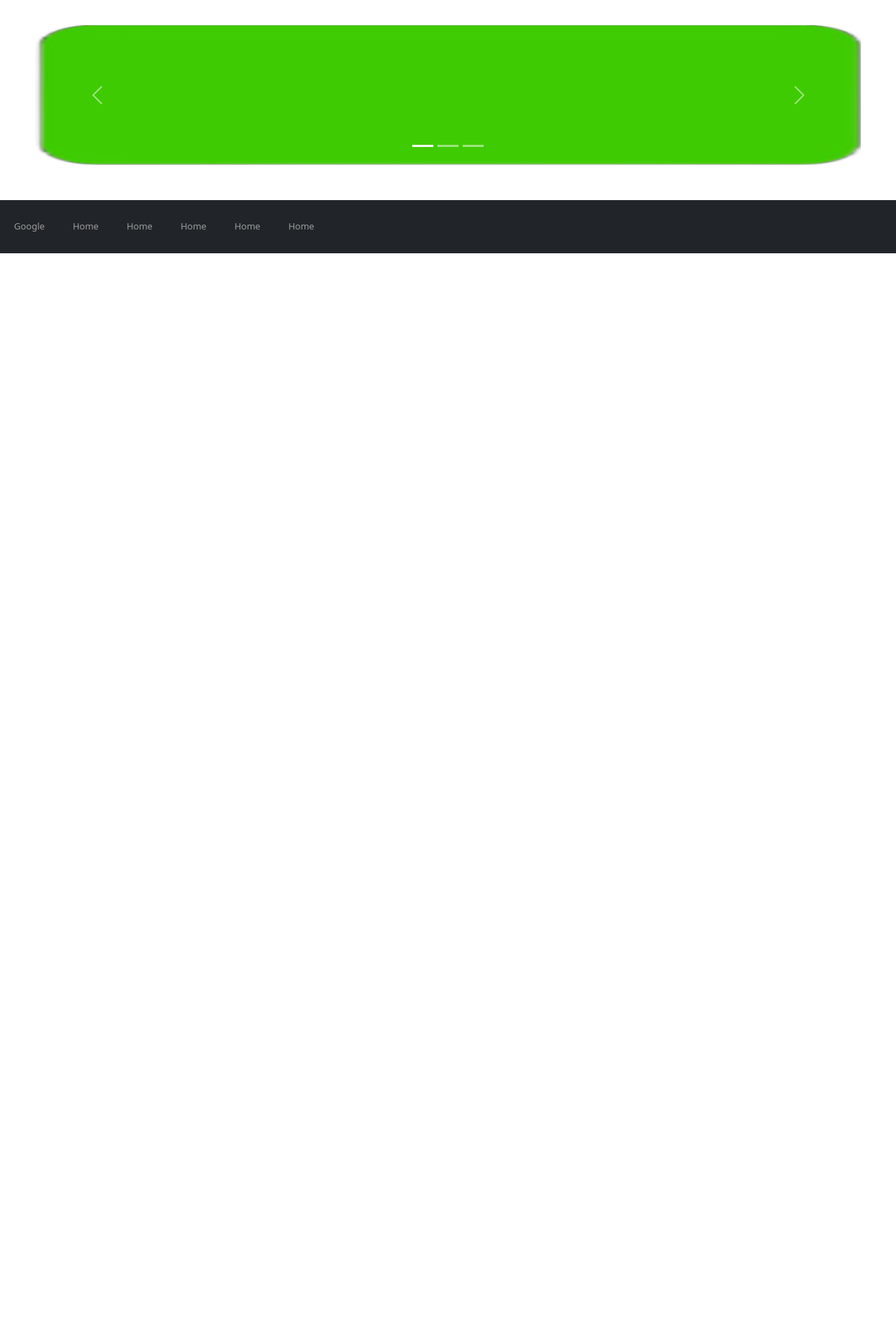
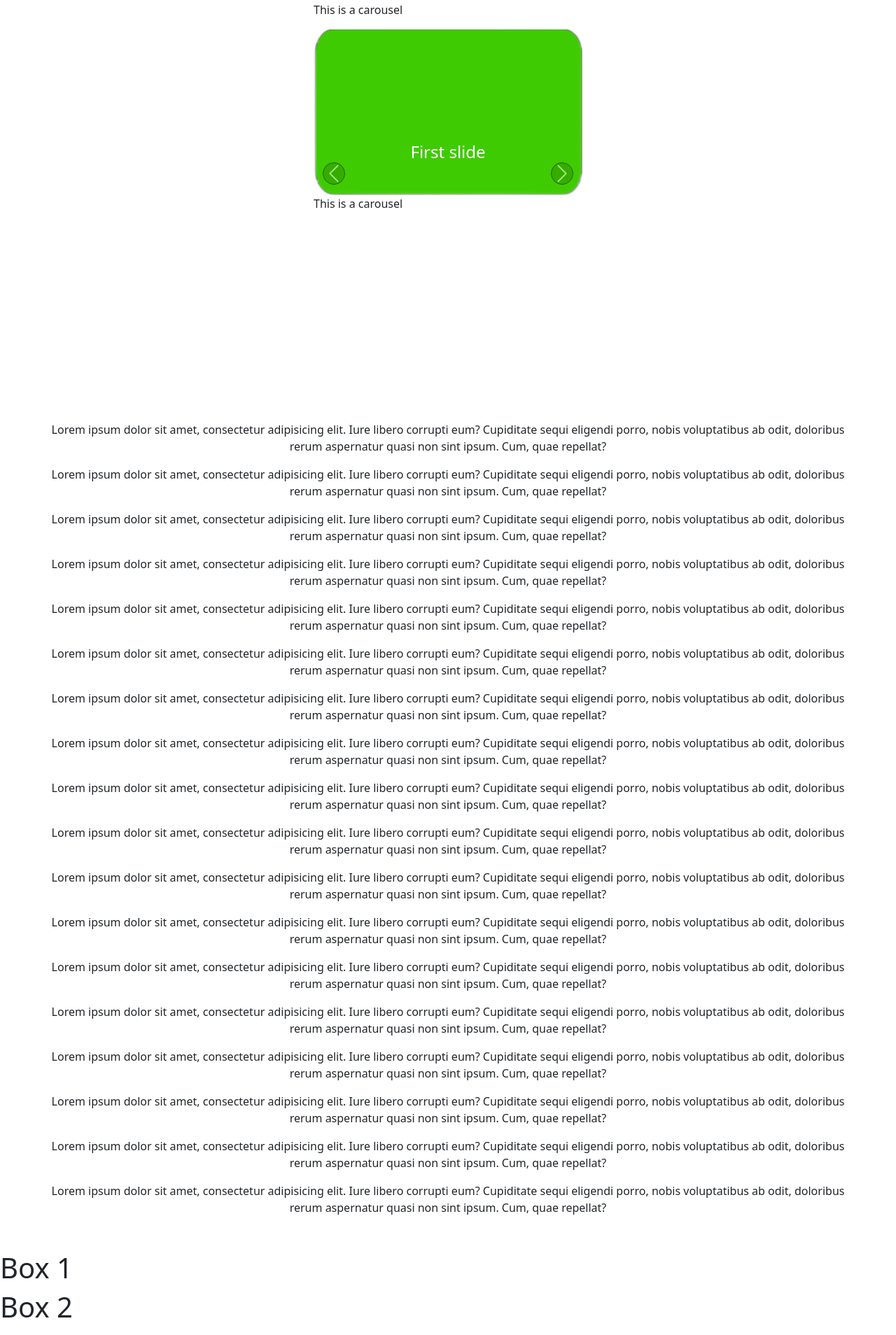
Before and after one commit to MysticalFire1315/SENG2021-frontend, a React (Vite) app in the folder vite-project/: page / in a window 1280 px wide. Shown: the part 160-2068 px from the top of the page at 70% size. Before the commit the page ends 800 px from the top, so only its background shows below. Built offline with nearby package versions, Linux system fonts and the light colour scheme.

Commit message:
worked with some carousel stuff and fading in box stuff

```diff
--- a/vite-project/package.json
+++ b/vite-project/package.json
@@ -11,10 +11,12 @@
   "dependencies": {
     "@popperjs/core": "^2.11.6",
     "bootstrap": "^5.3.0-alpha1",
+    "framer-motion": "^10.9.1",
     "jquery": "^3.6.4",
     "react": "^18.2.0",
     "react-dom": "^18.2.0",
     "react-helmet": "^6.1.0",
+    "react-intersection-observer": "^9.4.3",
     "react-popper": "^2.3.0"
   },
   "devDependencies": {
--- a/vite-project/src/App.css
+++ b/vite-project/src/App.css
@@ -38,3 +38,38 @@ body {
 .navbar-brand{
     margin-left: 1%;
 }
+
+#carouselExampleIndicators{
+    margin:auto;
+    margin-bottom: 300px;
+    width: 30%;
+    height: 300px;
+}
+.carousel-indicators {
+    display: inline-block;
+    position: absolute;
+    top: 450px;
+}
+
+.carousel-control-prev-icon{
+    height: 50px;
+    width: 50px;
+    outline: black;
+    background-color: rgba(0, 0, 0, 0.3);
+    background-size: 100%, 100%;
+    border-radius: 50%;
+    border: 1px solid black;
+    position: absolute;
+    top: 230px;
+}
+.carousel-control-next-icon{
+    height: 50px;
+    width: 50px;
+    outline: black;
+    background-color: rgba(0, 0, 0, 0.3);
+    background-size: 100%, 100%;
+    border-radius: 50%;
+    border: 1px solid black;
+    position: absolute;
+    top: 230px;
+}
--- a/vite-project/src/App.jsx
+++ b/vite-project/src/App.jsx
@@ -3,16 +3,24 @@ import Header from "./components/Header/Header";
 import MainComponent from "./components/MainComponent/MainComponent";
 import Footer from "./components/Footer/Footer";
 import NavHeader from './components/NavbarElements';
+import Carousel from './components/Carousel/Carousel';
+import Box from './components/ScrollBox/ScrollBox';
 // Bootstrap CSS
 import "bootstrap/dist/css/bootstrap.min.css";
 // Bootstrap Bundle JS
 import "bootstrap/dist/js/bootstrap.bundle.min";
 function App() {
   return (
-    <div>
+    <div class="app">
       <NavHeader />
       <Header />
+      <Carousel />
       <MainComponent />
+      <Box num={1} />
+      <Box num={2} />
+
+      <Box num={3} />
+
       <Footer />
     </div>
   );
--- /dev/null
+++ b/vite-project/src/components/Carousel/Carousel.css
@@ -0,0 +1,3 @@
+/*
+To do
+*/
--- /dev/null
+++ b/vite-project/src/components/Carousel/Carousel.jsx
@@ -0,0 +1,47 @@
+import React from "react";
+import panel from "../../assets/panelcarousel.png";
+
+const Carousel = () => {
+    return (
+        <div id="carouselExampleIndicators" class="carousel slide carousel-fade" data-bs-ride="true">
+            <p>This is a carousel</p>
+            <div class="carousel-indicators">
+                <button type="button" data-bs-target="#carouselExampleIndicators" data-bs-slide-to="0" class="active" aria-current="true" aria-label="Slide 1"></button>
+                <button type="button" data-bs-target="#carouselExampleIndicators" data-bs-slide-to="1" aria-label="Slide 2"></button>
+                <button type="button" data-bs-target="#carouselExampleIndicators" data-bs-slide-to="2" aria-label="Slide 3"></button>
+            </div>
+            <div class="carousel-inner">
+                <div class="carousel-item active">
+                    <img src={panel} class="d-block w-100" alt="green panel" />
+                    <div class="carousel-caption d-none d-md-block">
+                        <h4>First slide</h4>
+                    </div>
+                </div>
+                <div class="carousel-item">
+                    <img src={panel} class="d-block w-100" alt="green panel" />
+                    <div class="carousel-caption d-none d-md-block">
+                        <h4>Second slide</h4>
+                    </div>
+                </div>
+                <div class="carousel-item">
+                    <img src={panel} class="d-block w-100" alt="green panel" />
+                    <div class="carousel-caption d-none d-md-block">
+                        <h4>Third slide</h4>
+                    </div>
+                </div>
+            </div>
+            <button class="carousel-control-prev" type="button" data-bs-target="#carouselExampleIndicators" data-bs-slide="prev">
+                <span class="carousel-control-prev-icon" aria-hidden="true"></span>
+                <span class="visually-hidden">Previous</span>
+            </button>
+            <button class="carousel-control-next" type="button" data-bs-target="#carouselExampleIndicators" data-bs-slide="next">
+                <span class="carousel-control-next-icon" aria-hidden="true"></span>
+                <span class="visually-hidden">Next</span>
+            </button>
+            <p>This is a carousel</p>
+        </div>
+    );
+
+}
+
+export default Carousel;
--- a/vite-project/src/components/MainComponent/MainComponent.jsx
+++ b/vite-project/src/components/MainComponent/MainComponent.jsx
@@ -1,34 +1,27 @@
 import React from "react";
-import panel from "../../assets/panelcarousel.png";
 const MainComponent = () => {
     return (
         <main className="main-component">
-            <div id="carouselExampleIndicators" class="carousel slide">
-                <div class="carousel-indicators">
-                    <button type="button" data-bs-target="#carouselExampleIndicators" data-bs-slide-to="0" class="active" aria-current="true" aria-label="Slide 1"></button>
-                    <button type="button" data-bs-target="#carouselExampleIndicators" data-bs-slide-to="1" aria-label="Slide 2"></button>
-                    <button type="button" data-bs-target="#carouselExampleIndicators" data-bs-slide-to="2" aria-label="Slide 3"></button>
-                </div>
-                <div class="carousel-inner">
-                    <div class="carousel-item active">
-                        <img src={panel} class="d-block w-100" alt="green panel" height="200" width="50" />
-                    </div>
-                    <div class="carousel-item">
-                        <img src={panel} class="d-block w-100" alt="green panel" height="200" width="50" />
-                    </div>
-                    <div class="carousel-item">
-                        <img src={panel} class="d-block w-100" alt="green panel" height="200" width="50" />
-                    </div>
-                </div>
-                <button class="carousel-control-prev" type="button" data-bs-target="#carouselExampleIndicators" data-bs-slide="prev">
-                    <span class="carousel-control-prev-icon" aria-hidden="true"></span>
-                    <span class="visually-hidden">Previous</span>
-                </button>
-                <button class="carousel-control-next" type="button" data-bs-target="#carouselExampleIndicators" data-bs-slide="next">
-                    <span class="carousel-control-next-icon" aria-hidden="true"></span>
-                    <span class="visually-hidden">Next</span>
-                </button>
-            </div>
+            <p>Lorem ipsum dolor sit amet, consectetur adipisicing elit. Iure libero corrupti eum? Cupiditate sequi eligendi porro, nobis voluptatibus ab odit, doloribus rerum aspernatur quasi non sint ipsum. Cum, quae repellat?</p>
+            <p>Lorem ipsum dolor sit amet, consectetur adipisicing elit. Iure libero corrupti eum? Cupiditate sequi eligendi porro, nobis voluptatibus ab odit, doloribus rerum aspernatur quasi non sint ipsum. Cum, quae repellat?</p>
+
+            <p>Lorem ipsum dolor sit amet, consectetur adipisicing elit. Iure libero corrupti eum? Cupiditate sequi eligendi porro, nobis voluptatibus ab odit, doloribus rerum aspernatur quasi non sint ipsum. Cum, quae repellat?</p>
+            <p>Lorem ipsum dolor sit amet, consectetur adipisicing elit. Iure libero corrupti eum? Cupiditate sequi eligendi porro, nobis voluptatibus ab odit, doloribus rerum aspernatur quasi non sint ipsum. Cum, quae repellat?</p>
+            <p>Lorem ipsum dolor sit amet, consectetur adipisicing elit. Iure libero corrupti eum? Cupiditate sequi eligendi porro, nobis voluptatibus ab odit, doloribus rerum aspernatur quasi non sint ipsum. Cum, quae repellat?</p>
+            <p>Lorem ipsum dolor sit amet, consectetur adipisicing elit. Iure libero corrupti eum? Cupiditate sequi eligendi porro, nobis voluptatibus ab odit, doloribus rerum aspernatur quasi non sint ipsum. Cum, quae repellat?</p>
+            <p>Lorem ipsum dolor sit amet, consectetur adipisicing elit. Iure libero corrupti eum? Cupiditate sequi eligendi porro, nobis voluptatibus ab odit, doloribus rerum aspernatur quasi non sint ipsum. Cum, quae repellat?</p>
+            <p>Lorem ipsum dolor sit amet, consectetur adipisicing elit. Iure libero corrupti eum? Cupiditate sequi eligendi porro, nobis voluptatibus ab odit, doloribus rerum aspernatur quasi non sint ipsum. Cum, quae repellat?</p>
+            <p>Lorem ipsum dolor sit amet, consectetur adipisicing elit. Iure libero corrupti eum? Cupiditate sequi eligendi porro, nobis voluptatibus ab odit, doloribus rerum aspernatur quasi non sint ipsum. Cum, quae repellat?</p>
+            <p>Lorem ipsum dolor sit amet, consectetur adipisicing elit. Iure libero corrupti eum? Cupiditate sequi eligendi porro, nobis voluptatibus ab odit, doloribus rerum aspernatur quasi non sint ipsum. Cum, quae repellat?</p>
+            <p>Lorem ipsum dolor sit amet, consectetur adipisicing elit. Iure libero corrupti eum? Cupiditate sequi eligendi porro, nobis voluptatibus ab odit, doloribus rerum aspernatur quasi non sint ipsum. Cum, quae repellat?</p>
+            <p>Lorem ipsum dolor sit amet, consectetur adipisicing elit. Iure libero corrupti eum? Cupiditate sequi eligendi porro, nobis voluptatibus ab odit, doloribus rerum aspernatur quasi non sint ipsum. Cum, quae repellat?</p>
+            <p>Lorem ipsum dolor sit amet, consectetur adipisicing elit. Iure libero corrupti eum? Cupiditate sequi eligendi porro, nobis voluptatibus ab odit, doloribus rerum aspernatur quasi non sint ipsum. Cum, quae repellat?</p>
+            <p>Lorem ipsum dolor sit amet, consectetur adipisicing elit. Iure libero corrupti eum? Cupiditate sequi eligendi porro, nobis voluptatibus ab odit, doloribus rerum aspernatur quasi non sint ipsum. Cum, quae repellat?</p>
+            <p>Lorem ipsum dolor sit amet, consectetur adipisicing elit. Iure libero corrupti eum? Cupiditate sequi eligendi porro, nobis voluptatibus ab odit, doloribus rerum aspernatur quasi non sint ipsum. Cum, quae repellat?</p>
+            <p>Lorem ipsum dolor sit amet, consectetur adipisicing elit. Iure libero corrupti eum? Cupiditate sequi eligendi porro, nobis voluptatibus ab odit, doloribus rerum aspernatur quasi non sint ipsum. Cum, quae repellat?</p>
+            <p>Lorem ipsum dolor sit amet, consectetur adipisicing elit. Iure libero corrupti eum? Cupiditate sequi eligendi porro, nobis voluptatibus ab odit, doloribus rerum aspernatur quasi non sint ipsum. Cum, quae repellat?</p>
+            <p>Lorem ipsum dolor sit amet, consectetur adipisicing elit. Iure libero corrupti eum? Cupiditate sequi eligendi porro, nobis voluptatibus ab odit, doloribus rerum aspernatur quasi non sint ipsum. Cum, quae repellat?</p>
+
         </main>
     );
 }
--- /dev/null
+++ b/vite-project/src/components/ScrollBox/ScrollBox.jsx
@@ -0,0 +1,36 @@
+import React from "react";
+import { motion, useAnimation } from "framer-motion";
+import { useInView } from "react-intersection-observer";
+import { useEffect } from "react";
+
+const boxVariant = {
+    visible: { opacity: 1, scale: 1, transition: { duration: 0.5 } },
+    hidden: { opacity: 0, scale: 0 }
+};
+
+const Box = ({ num }) => {
+
+    const control = useAnimation();
+    const [ref, inView] = useInView();
+
+    useEffect(() => {
+        if (inView) {
+            control.start("visible");
+        } else {
+            control.start("hidden");
+        }
+    }, [control, inView]);
+
+    return (
+        <motion.div
+            className="box"
+            ref={ref}
+            variants={boxVariant}
+            initial="hidden"
+            animate={control}
+        >
+            <h1>Box {num} </h1>
+        </motion.div>
+    );
+};
+export default Box;
```
Also changed, not shown: vite-project/src/components/ScrollBox/ScrollBox.css (added), 1 other file (tests, documents, lock files or other folders).
